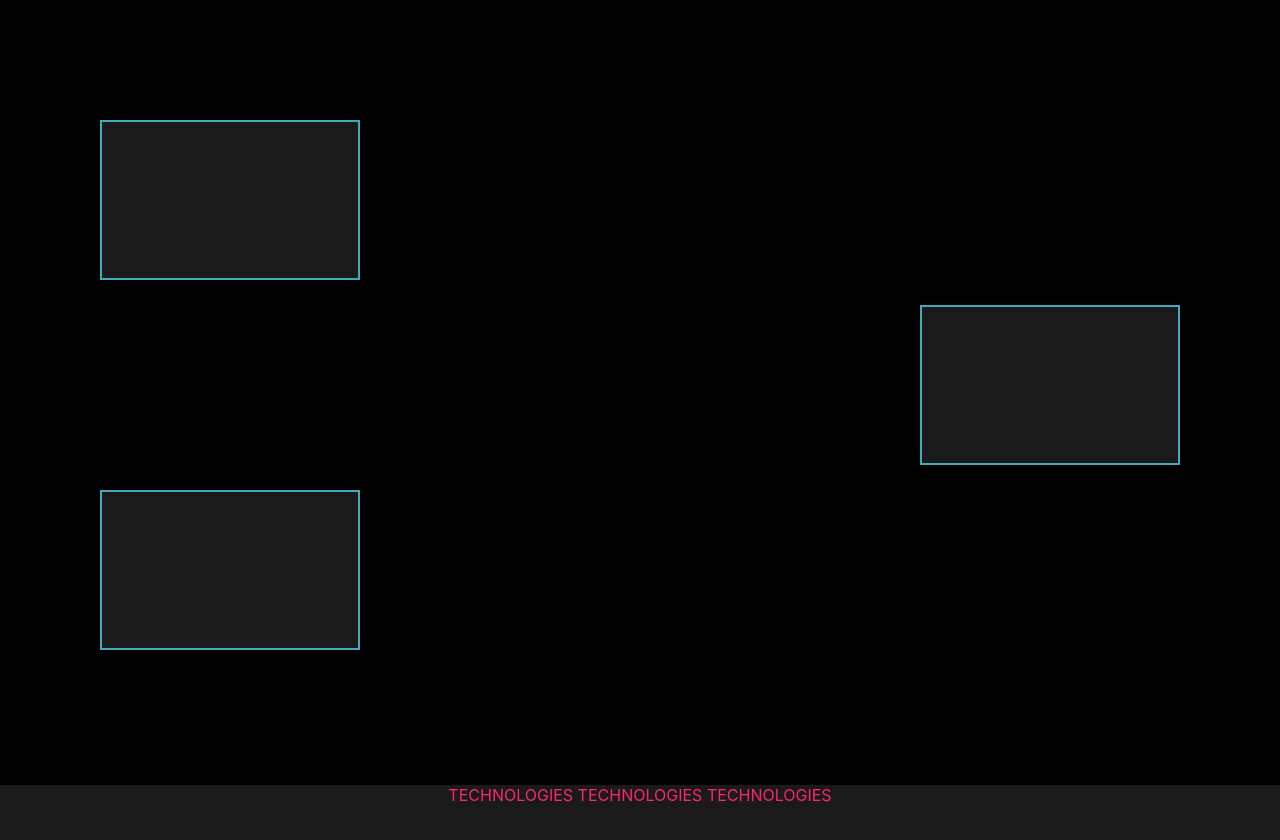
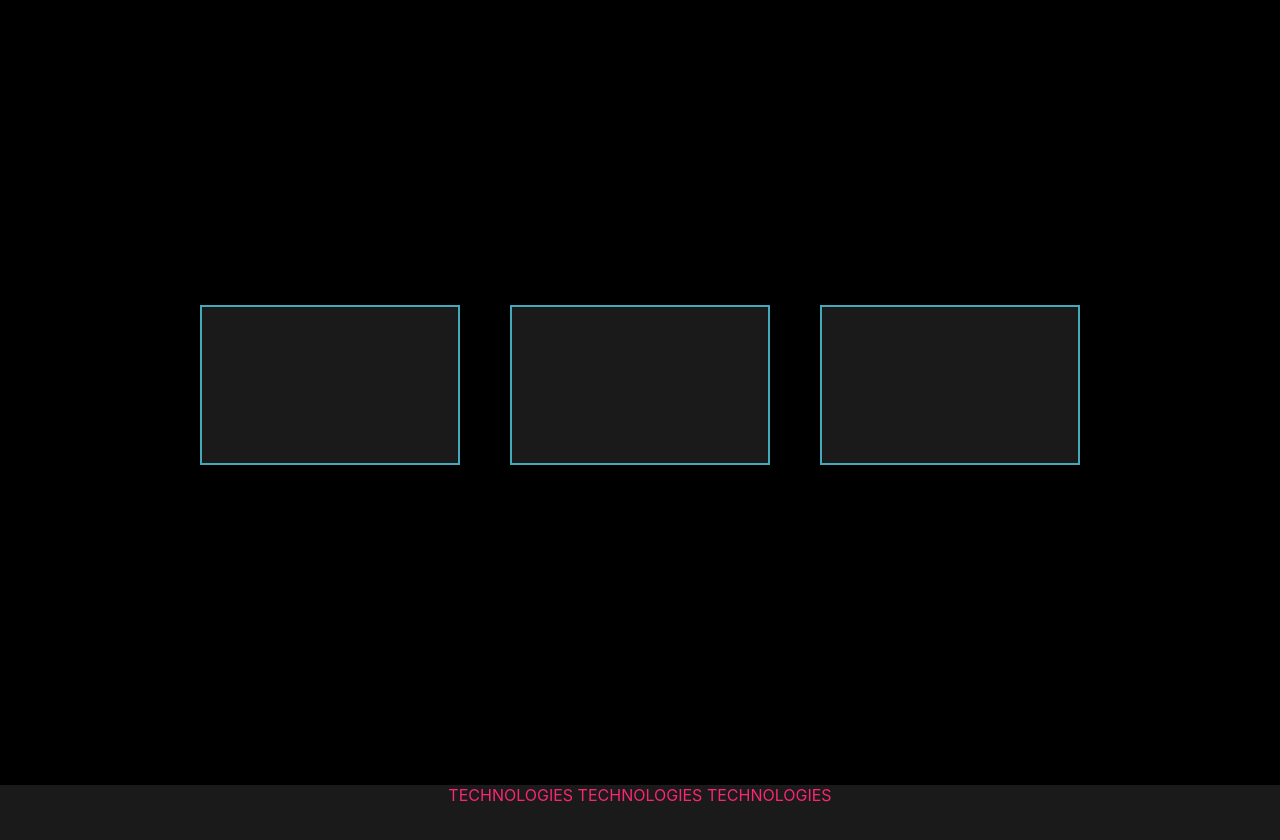
Before and after one commit to Astrovik3/OwnSite, a React (Create React App) app: page / in a window 1280 px wide. Shown: the part 840-1680 px from the top of the page. Built offline with nearby package versions, Linux system fonts and the light colour scheme.

Commit message:
projects styles modified

```diff
--- a/src/App.css
+++ b/src/App.css
@@ -161,29 +161,19 @@
   align-items: center;
 }
 .thirdSub1 {
+  display: flex;
   width: 100%;
-  margin-left: 100px;
-  margin-right: 100px;
+  margin: 0px 100px;
+  justify-content: center;
 }
-.thirdleft {
+.thirdItem {
   display: flex;
   height: 160px;
   width: 260px;
+  margin: 0px 25px;
   border: #44AABB 2px solid;
   background-color: #1a1a1a;
-}
-.thirdRight {
-  margin-top: 25px;
-  margin-bottom: 25px;
-  height: 160px;
-  width: 260px;
-  border: #44AABB 2px solid;
-  background-color: #1a1a1a;
-}
-.bla {
-  display: flex;
-  width: 100%;
-  justify-content: right;
+
 }
 
 
@@ -212,7 +202,7 @@
 
 /* Track */
 ::-webkit-scrollbar-track {
-  box-shadow: inset 0 0 5px rgb(26, 26, 26);
+  box-shadow: rgb(26, 26, 26);
   border-radius: 10px;
 }
 
--- a/src/screens/Home.js
+++ b/src/screens/Home.js
@@ -71,15 +71,13 @@ const Home = () => {
 
       <Grid className="third" id='projects'>
         <Grid className="thirdSub1">
-          <Grid className="thirdleft">
+          <Grid className="thirdItem">
 
           </Grid>
-          <Grid className="bla">
-            <Grid className="thirdRight">
+          <Grid className="thirdItem">
 
-            </Grid>
           </Grid>
-          <Grid className="thirdleft">
+          <Grid className="thirdItem">
 
           </Grid>
         </Grid>
```
